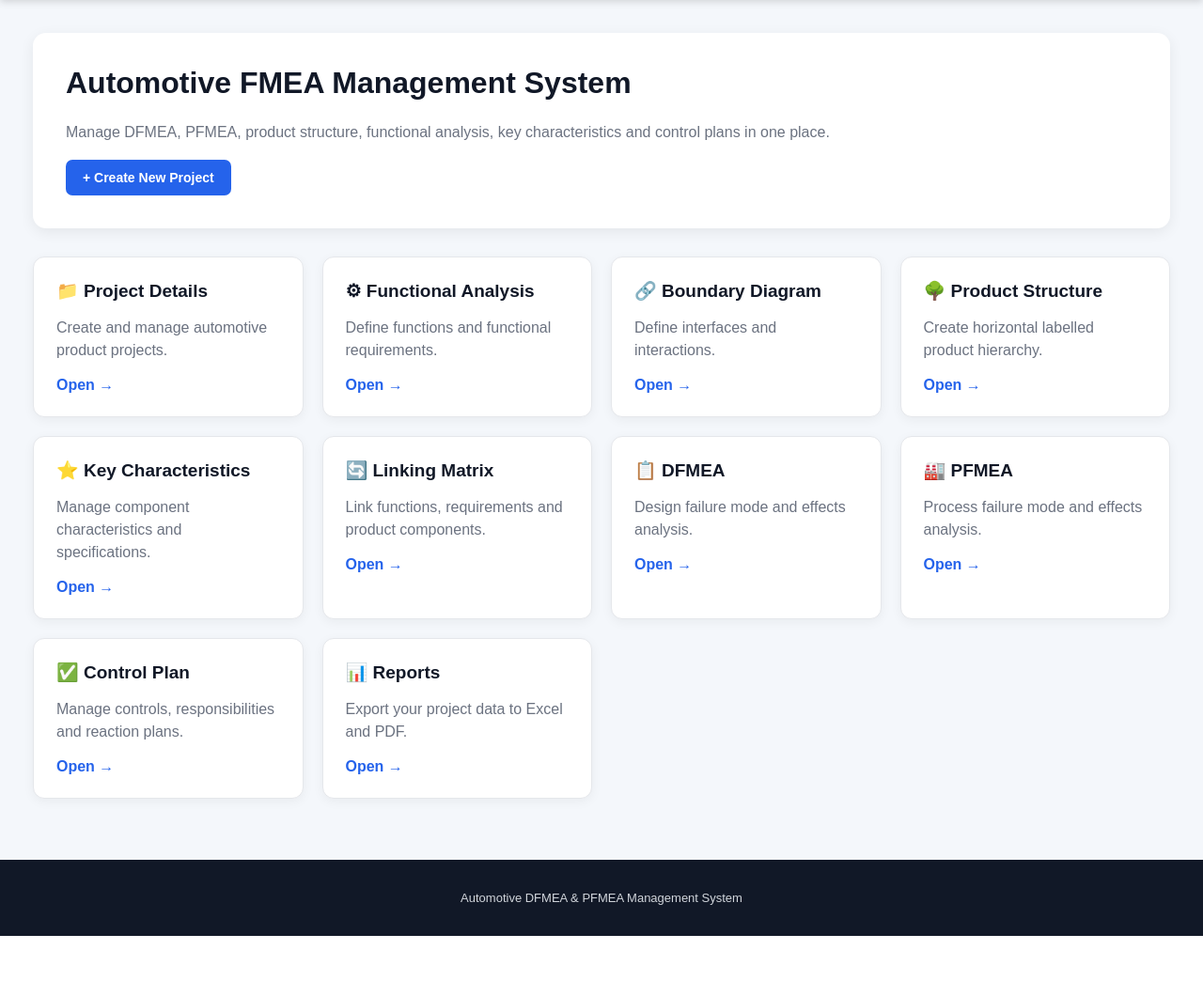
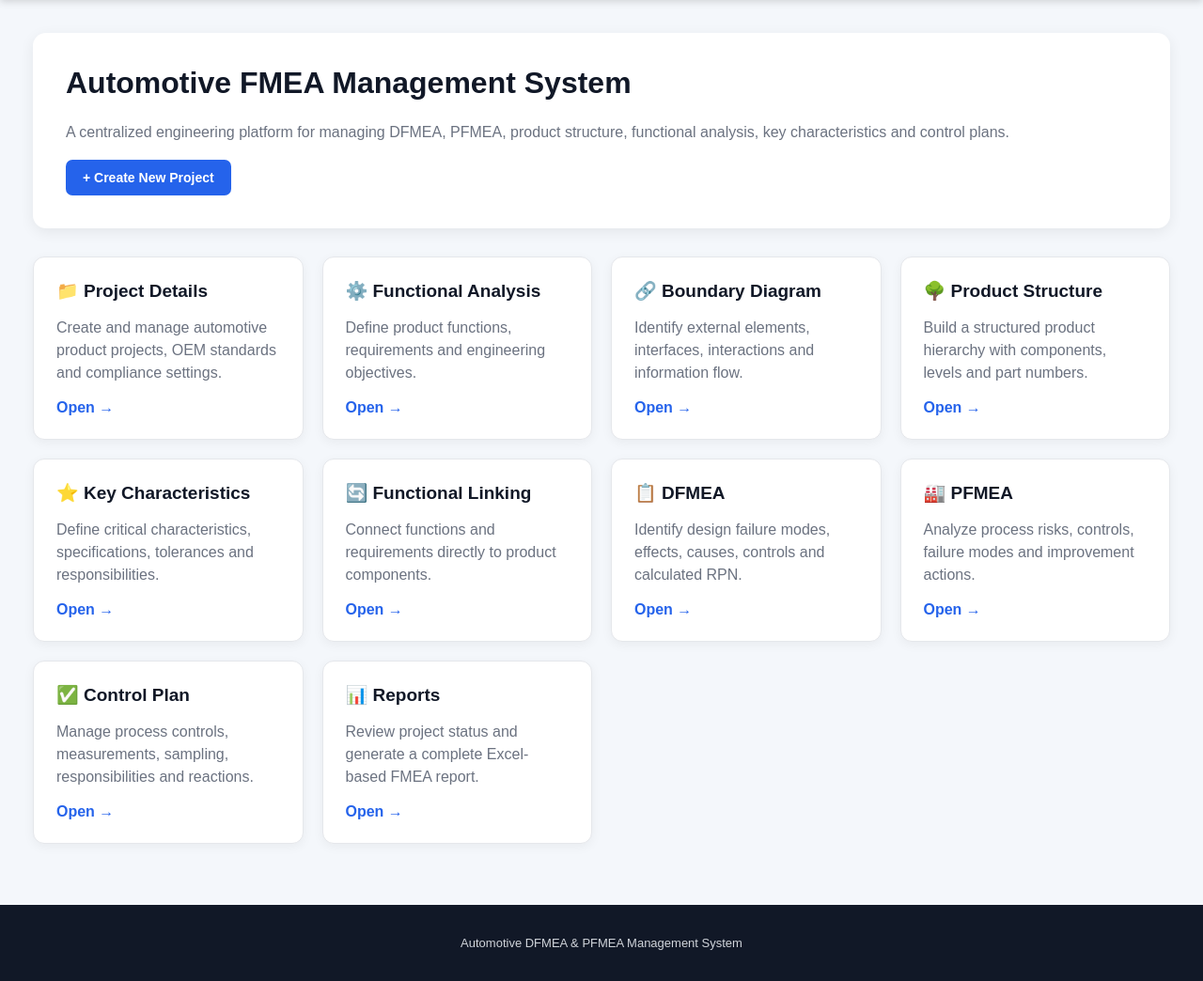
Before and after one commit to hpsabjan17-svg/Automotive-fmea-management-system, a Flask app: page / in a window 1280 px wide. Shown: the part 114-1158 px from the top of the page at 94% size. Before the commit the page ends 1110 px from the top, so only its background shows below. Run offline with Flask 3, Linux system fonts and the light colour scheme; the visitor is signed in with stand-in values (Sample User, id 1); data comes from the database, SQL or seed files in the repository.

Commit message:
Revise dashboard content and module descriptions
Updated the dashboard content to provide clearer descriptions and improve user guidance for each module.

```diff
--- a/templates/dashboard.html
+++ b/templates/dashboard.html
@@ -5,78 +5,140 @@
 <div class="dashboard">
 
     <div class="welcome">
+
         <h1>Automotive FMEA Management System</h1>
 
         <p>
-            Manage DFMEA, PFMEA, product structure, functional analysis,
-            key characteristics and control plans in one place.
+            A centralized engineering platform for managing
+            DFMEA, PFMEA, product structure, functional analysis,
+            key characteristics and control plans.
         </p>
 
         <a href="{{ url_for('project') }}" class="primary-btn">
             + Create New Project
         </a>
+
     </div>
+
 
     <div class="modules">
 
         <div class="module-card">
             <h2>📁 Project Details</h2>
-            <p>Create and manage automotive product projects.</p>
+            <p>
+                Create and manage automotive product projects,
+                OEM standards and compliance settings.
+            </p>
             <a href="{{ url_for('project') }}">Open →</a>
         </div>
 
+
         <div class="module-card">
-            <h2>⚙ Functional Analysis</h2>
-            <p>Define functions and functional requirements.</p>
-            <a href="{{ url_for('functional_analysis') }}">Open →</a>
+            <h2>⚙️ Functional Analysis</h2>
+            <p>
+                Define product functions, requirements and
+                engineering objectives.
+            </p>
+            <a href="{{ url_for('functional_analysis') }}">
+                Open →
+            </a>
         </div>
+
 
         <div class="module-card">
             <h2>🔗 Boundary Diagram</h2>
-            <p>Define interfaces and interactions.</p>
-            <a href="{{ url_for('boundary_diagram') }}">Open →</a>
+            <p>
+                Identify external elements, interfaces,
+                interactions and information flow.
+            </p>
+            <a href="{{ url_for('boundary_diagram') }}">
+                Open →
+            </a>
         </div>
+
 
         <div class="module-card">
             <h2>🌳 Product Structure</h2>
-            <p>Create horizontal labelled product hierarchy.</p>
-            <a href="{{ url_for('product_structure') }}">Open →</a>
+            <p>
+                Build a structured product hierarchy with
+                components, levels and part numbers.
+            </p>
+            <a href="{{ url_for('product_structure') }}">
+                Open →
+            </a>
         </div>
+
 
         <div class="module-card">
             <h2>⭐ Key Characteristics</h2>
-            <p>Manage component characteristics and specifications.</p>
-            <a href="{{ url_for('key_characteristics') }}">Open →</a>
+            <p>
+                Define critical characteristics, specifications,
+                tolerances and responsibilities.
+            </p>
+            <a href="{{ url_for('key_characteristics') }}">
+                Open →
+            </a>
         </div>
 
+
         <div class="module-card">
-            <h2>🔄 Linking Matrix</h2>
-            <p>Link functions, requirements and product components.</p>
-            <a href="{{ url_for('functional_links') }}">Open →</a>
+            <h2>🔄 Functional Linking</h2>
+            <p>
+                Connect functions and requirements directly
+                to product components.
+            </p>
+
+            <a href="/functional-links">
+                Open →
+            </a>
         </div>
+
 
         <div class="module-card">
             <h2>📋 DFMEA</h2>
-            <p>Design failure mode and effects analysis.</p>
-            <a href="{{ url_for('dfmea') }}">Open →</a>
+            <p>
+                Identify design failure modes, effects, causes,
+                controls and calculated RPN.
+            </p>
+            <a href="{{ url_for('dfmea') }}">
+                Open →
+            </a>
         </div>
+
 
         <div class="module-card">
             <h2>🏭 PFMEA</h2>
-            <p>Process failure mode and effects analysis.</p>
-            <a href="{{ url_for('pfmea') }}">Open →</a>
+            <p>
+                Analyze process risks, controls, failure modes
+                and improvement actions.
+            </p>
+            <a href="{{ url_for('pfmea') }}">
+                Open →
+            </a>
         </div>
+
 
         <div class="module-card">
             <h2>✅ Control Plan</h2>
-            <p>Manage controls, responsibilities and reaction plans.</p>
-            <a href="{{ url_for('control_plan') }}">Open →</a>
+            <p>
+                Manage process controls, measurements, sampling,
+                responsibilities and reactions.
+            </p>
+            <a href="{{ url_for('control_plan') }}">
+                Open →
+            </a>
         </div>
+
 
         <div class="module-card">
             <h2>📊 Reports</h2>
-            <p>Export your project data to Excel and PDF.</p>
-            <a href="{{ url_for('reports') }}">Open →</a>
+            <p>
+                Review project status and generate a complete
+                Excel-based FMEA report.
+            </p>
+            <a href="{{ url_for('reports') }}">
+                Open →
+            </a>
         </div>
 
     </div>
```
